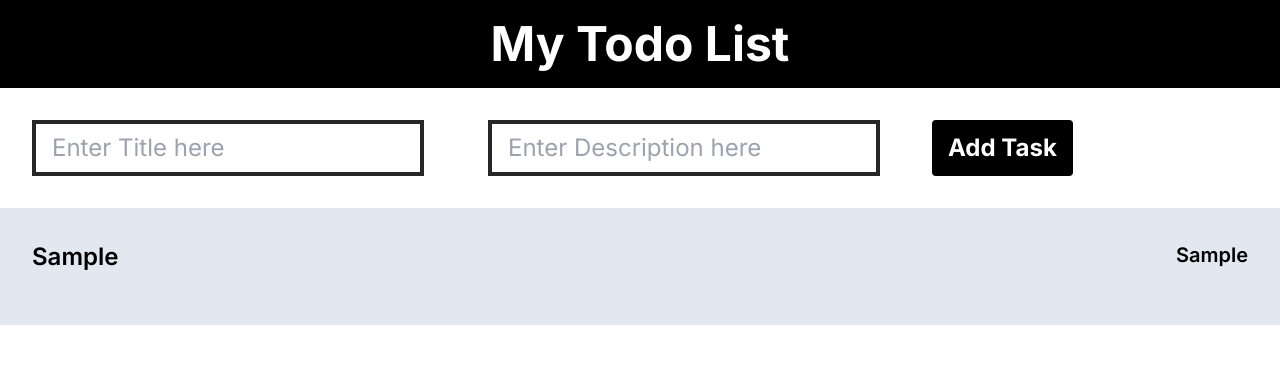
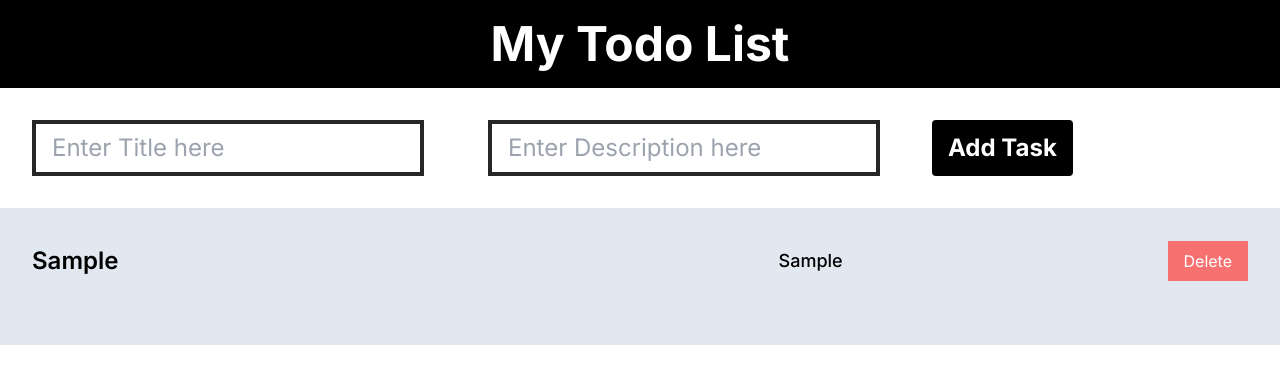
Before and after one commit to AbuUsaid/todolist-react, a Next.js app: page / in a window 1280 px wide. Both pictures are taken after typing "Sample", "Sample" into the empty fields and a click on the button "Add Task". Shown: the top 384 px of the page. Built offline with nearby package versions, Linux system fonts and the light colour scheme.

Commit message:
make delete button delete task when clicked

```diff
--- a/app/page.js
+++ b/app/page.js
@@ -15,16 +15,30 @@
     console.log(mainTask);
   };
 
+  const deleteHandler = (i) => {
+    let copytask = [...mainTask];
+    copytask.splice(i, 1);
+    setMainTask(copytask);
+  };
+
   let renderTask = <h2>No Task Available</h2>;
 
   if (mainTask.length > 0) {
     renderTask = mainTask.map((t, i) => {
       return (
-        <li>
-          <div className="flex justify-between mb-5">
+        <li key={i} className="flex items-center justify-between mb-8">
+          <div className="flex items-center justify-between  w-2/3">
             <h5 className="text-2xl font-semibold">{t.title}</h5>
-            <h6 className="text-xl font-semibold">{t.desc}</h6>
+            <h6 className="text-lg font-medium">{t.desc}</h6>
           </div>
+          <button
+            onClick={() => {
+              deleteHandler(i);
+            }}
+            className="bg-red-400 text-white px-4 py-2"
+          >
+            Delete
+          </button>
         </li>
       );
     });
```
